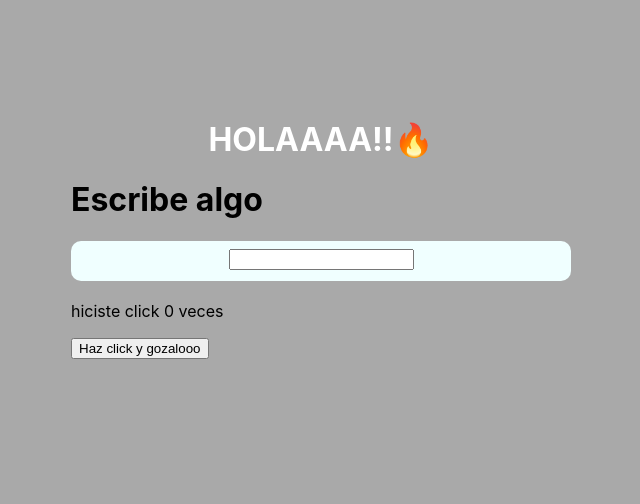
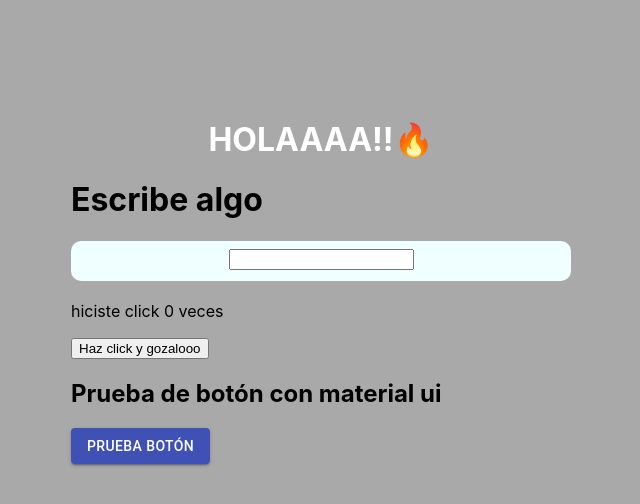
Before and after one commit to RogelioGF/primeros_pasos, a React (Create React App) app: page / in a window 1280 px wide. Shown: the top 504 px of the page, without its empty margins (319-959 px from the left). Built offline with nearby package versions, Linux system fonts and the light colour scheme.

Commit message:
añado material ui

```diff
--- a/package.json
+++ b/package.json
@@ -3,6 +3,7 @@
   "version": "0.1.0",
   "private": true,
   "dependencies": {
+    "@material-ui/core": "^4.11.3",
     "@testing-library/jest-dom": "^5.11.10",
     "@testing-library/react": "^11.2.6",
     "@testing-library/user-event": "^12.8.3",
--- a/src/App.js
+++ b/src/App.js
@@ -3,6 +3,8 @@ import {Component} from "react";
 import Contador from "./component/Contador";
 import Hola from "./component/Hola";
 import Title from "./component/Titulo";
+//import {Button} from "@material-ui/core";
+import Button from "./component/Button"
 
 class App extends Component {
     constructor(props) {
@@ -29,6 +31,12 @@ class App extends Component {
                 </div>
                 <h2>{this.state.newTask}</h2>
                 <Contador/>
+                <div>
+                    <h2>
+                        Prueba de botón con material ui
+                    </h2>
+                </div>
+                <Button/>
             </div>
         );
     }
--- /dev/null
+++ b/src/component/Button.js
@@ -0,0 +1,12 @@
+import React from 'react';
+import {Button} from "@material-ui/core";
+
+function Boton() {
+    return (
+        <Button variant="contained" color="primary">
+            Prueba botón
+        </Button>
+    )
+}
+
+export default Boton;
```
Also changed, not shown: 1 other file (tests, documents, lock files or other folders). Lines whose indentation alone changed are shown as unchanged.
